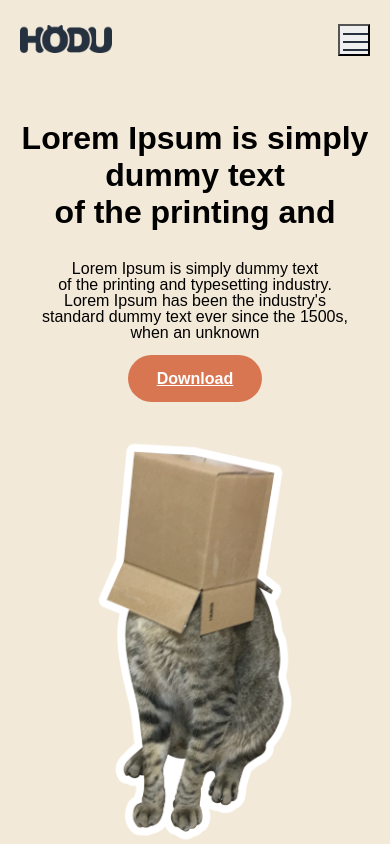
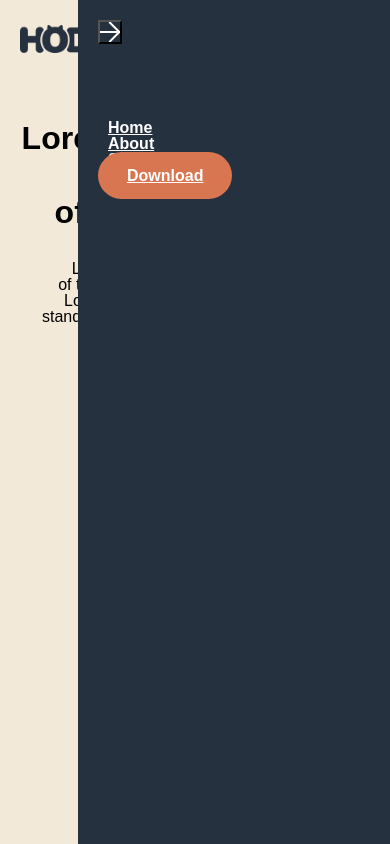
Before and after one commit to 100gun/orm-HODU, a plain HTML site: page index.html in a window 390 px wide. Both pictures are taken after a click on the button "모바일 메뉴 열기". Shown: the top 844 px of the page. Drawn offline with Linux system fonts and the light colour scheme; a web font is replaced by a local one.

Commit message:
📝 모바일 nav용 js 추가

```diff
--- a/index.html
+++ b/index.html
@@ -245,5 +245,23 @@
     <a href="#header-top" class="btn-gotop"
       ><span class="sr-only">최상단으로 이동</span>
     </a>
+
+    <!-- 햄버거 메뉴 script -->
+    <script>
+      document.addEventListener("DOMContentLoaded", function () {
+        const menuOpenBtn = document.querySelector(".mo-nav-open");
+        const menuCloseBtn = document.querySelector(".mo-nav-close");
+        const mobileMenu = document.querySelector(".wrap-mo-navi");
+
+        //메뉴 열기
+        menuOpenBtn.addEventListener("click", function () {
+          mobileMenu.style.right = "0";
+        });
+        // 메뉴 닫기
+        menuCloseBtn.addEventListener("click", function () {
+          mobileMenu.style.right = "-80%";
+        });
+      });
+    </script>
   </body>
 </html>
```
